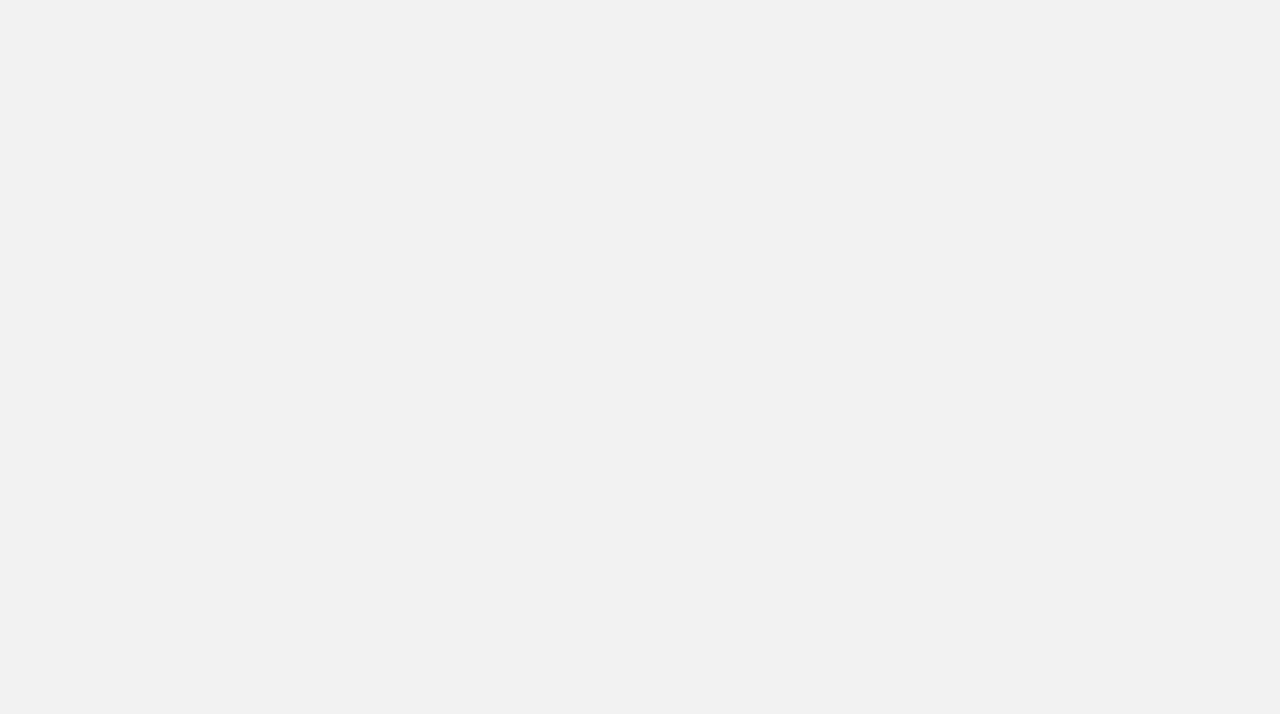
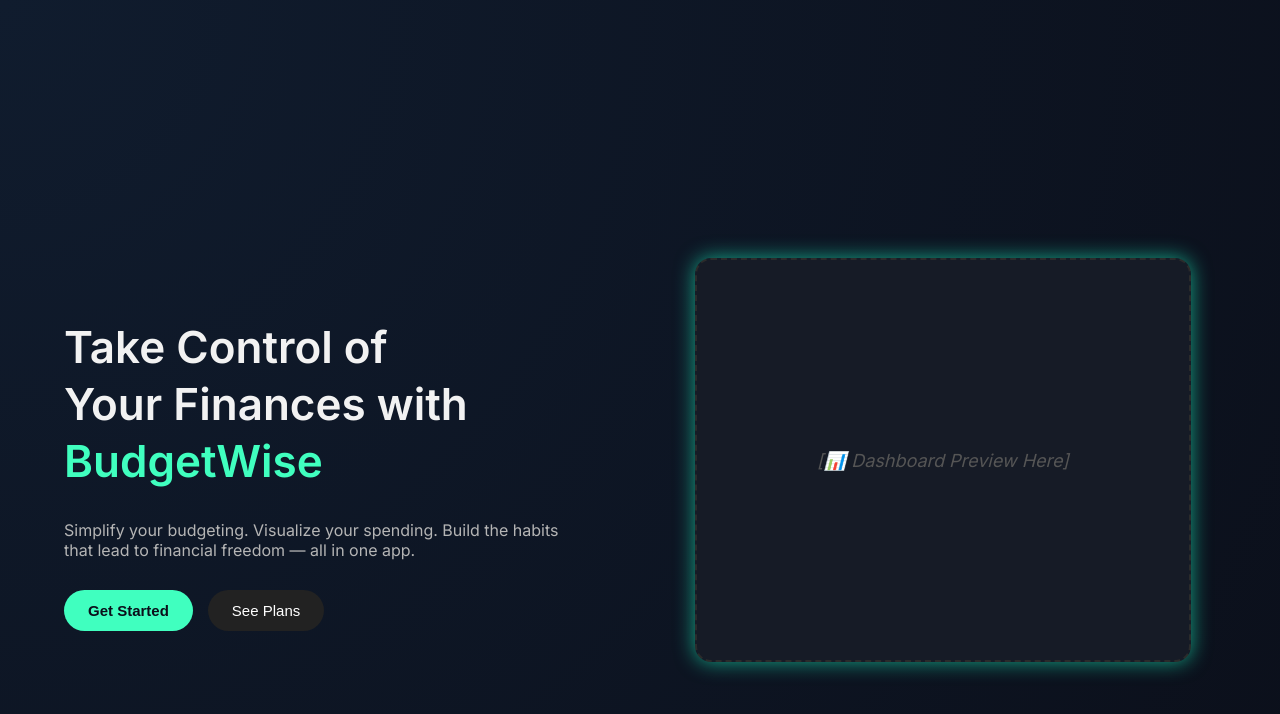
Before and after one commit to S-15-77/Expense_tracker, a React (Create React App) app: page /onboarding in a window 1280 px wide. Before the commit this address had no page. Shown: the top 714 px of the page. Built offline with nearby package versions, Linux system fonts and the light colour scheme.

Commit message:
added onboarding

```diff
--- a/src/App.css
+++ b/src/App.css
@@ -36,3 +36,54 @@
     transform: rotate(360deg);
   }
 }
+
+
+/* src/App.css */
+
+/* 🌙 Global Theme Variables */
+:root {
+  --color-bg: #0b0f1a;
+  --color-surface: #161b26;
+  --color-primary: #40ffbf;
+  --color-primary-hover: #29eaa5;
+  --color-light: #f5f5f5;
+  --color-muted: #b5b5b5;
+  --color-dark-gray: #222;
+  --color-darker-gray: #2b2b2b;
+
+  --font-main: 'Inter', sans-serif;
+  --radius: 12px;
+  --radius-pill: 30px;
+  --transition: all 0.3s ease;
+}
+
+/* 🌐 Base Reset & Typography */
+body {
+  margin: 0;
+  padding: 0;
+  font-family: var(--font-main);
+  background-color: var(--color-bg);
+  color: var(--color-light);
+}
+
+button {
+  font-family: var(--font-main);
+  cursor: pointer;
+  transition: var(--transition);
+  border: none;
+  outline: none;
+}
+
+a {
+  color: inherit;
+  text-decoration: none;
+}
+
+input, select {
+  font-family: var(--font-main);
+  border-radius: var(--radius);
+  border: 1px solid var(--color-darker-gray);
+  background-color: var(--color-surface);
+  color: var(--color-light);
+  padding: 10px;
+}
--- a/src/App.js
+++ b/src/App.js
@@ -4,12 +4,14 @@ import { BrowserRouter as Router, Routes, Route } from 'react-router-dom';
 import Register from './components/Register';
 import Login from './components/Login';
 import Dashboard from './components/Dashboard';
+import Onboarding from './components/Onboarding';
 
 function App() {
   return (
     <Router>
       <Routes>
         <Route path="/" element={<Dashboard />} />
+        <Route path="/onboarding" element={<Onboarding />} />
         <Route path="/register" element={<Register />} />
         <Route path="/login" element={<Login />} />
       </Routes>
--- /dev/null
+++ b/src/components/Login.css
@@ -0,0 +1,52 @@
+/* src/components/Login.css */
+
+.login-container {
+  background-color: #ffffff;
+  padding: 30px;
+  max-width: 400px;
+  margin: 80px auto;
+  border-radius: 8px;
+  box-shadow: 0 0 10px rgba(0, 0, 0, 0.1);
+  font-family: Arial, sans-serif;
+}
+
+.login-container h2 {
+  text-align: center;
+  margin-bottom: 20px;
+  color: #333;
+}
+
+.login-container input {
+  width: 100%;
+  padding: 10px;
+  margin-bottom: 14px;
+  font-size: 16px;
+  border: 1px solid #bbb;
+  border-radius: 4px;
+}
+
+.login-container button {
+  width: 100%;
+  padding: 10px;
+  font-size: 16px;
+  background-color: #4caf50;
+  color: white;
+  border: none;
+  border-radius: 4px;
+  cursor: pointer;
+}
+
+.login-container button:hover {
+  background-color: #388e3c;
+}
+
+.login-container p {
+  text-align: center;
+  margin-top: 10px;
+  font-size: 14px;
+}
+
+.login-container a {
+  color: #2196f3;
+  text-decoration: none;
+}
--- a/src/components/Login.js
+++ b/src/components/Login.js
@@ -1,8 +1,8 @@
-// src/components/Login.js
 import React, { useState } from 'react';
 import { signInWithEmailAndPassword } from 'firebase/auth';
 import { auth } from '../firebase';
 import { useNavigate } from 'react-router-dom';
+import './Login.css'; // ✅ Import CSS
 
 function Login() {
   const [email, setEmail] = useState('');
@@ -20,15 +20,27 @@ function Login() {
   };
 
   return (
-    <form onSubmit={handleLogin}>
+    <div className="login-container">
       <h2>Login</h2>
-      <input type="email" placeholder="Email" value={email}
-        onChange={(e) => setEmail(e.target.value)} required />
-      <input type="password" placeholder="Password" value={password}
-        onChange={(e) => setPassword(e.target.value)} required />
-      <button type="submit">Login</button>
-
-    </form>
+      <form onSubmit={handleLogin}>
+        <input
+          type="email"
+          placeholder="Email"
+          value={email}
+          onChange={(e) => setEmail(e.target.value)}
+          required
+        />
+        <input
+          type="password"
+          placeholder="Password"
+          value={password}
+          onChange={(e) => setPassword(e.target.value)}
+          required
+        />
+        <button type="submit">Login</button>
+      </form>
+      <p>Don't have an account? <a href="/register">Register here</a></p>
+    </div>
   );
 }
 
--- /dev/null
+++ b/src/components/Onboarding.css
@@ -0,0 +1,108 @@
+/* src/components/Onboarding.css */
+
+@import url('https://fonts.googleapis.com/css2?family=Inter:wght@400;600&display=swap');
+
+body, html {
+  margin: 0;
+  padding: 0;
+  font-family: 'Inter', sans-serif;
+  background-color: #0b0f1a;
+  color: #ffffff;
+}
+
+.hero-wrapper {
+  min-height: 100vh;
+  display: flex;
+  justify-content: center;
+  align-items: center;
+  background: radial-gradient(circle at top left, #101c2e 0%, #0b0f1a 100%);
+  padding: 60px 5%;
+}
+
+.hero-content {
+  display: flex;
+  justify-content: space-between;
+  align-items: center;
+  max-width: 1200px;
+  width: 100%;
+  gap: 60px;
+}
+
+.text-area {
+  flex: 1;
+}
+
+.text-area h1 {
+  font-size: 44px;
+  line-height: 1.3;
+  font-weight: 600;
+  color: #f2f2f2;
+}
+
+.text-area h1 span {
+  color: #40ffbf;
+}
+
+.text-area p {
+  margin-top: 20px;
+  font-size: 16px;
+  color: #b5b5b5;
+  max-width: 500px;
+}
+
+.cta-buttons {
+  margin-top: 30px;
+}
+
+.btn-green {
+  background-color: #40ffbf;
+  color: #0b0f1a;
+  border: none;
+  padding: 12px 24px;
+  font-weight: bold;
+  font-size: 15px;
+  border-radius: 30px;
+  margin-right: 15px;
+  cursor: pointer;
+  transition: background 0.3s ease;
+}
+
+.btn-green:hover {
+  background-color: #29eaa5;
+}
+
+.btn-dark {
+  background-color: #222;
+  color: #ffffff;
+  border: none;
+  padding: 12px 24px;
+  font-size: 15px;
+  border-radius: 30px;
+  cursor: pointer;
+  transition: background 0.3s ease;
+}
+
+.btn-dark:hover {
+  background-color: #333;
+}
+
+.mockup-area {
+  flex: 1;
+  display: flex;
+  justify-content: center;
+}
+
+.screen-mockup {
+  width: 90%;
+  height: 400px;
+  background-color: #161b26;
+  border-radius: 16px;
+  display: flex;
+  align-items: center;
+  justify-content: center;
+  color: #555;
+  font-size: 18px;
+  font-style: italic;
+  border: 2px dashed #2b2b2b;
+  box-shadow: 0 0 20px #1affc6a0;
+}
--- /dev/null
+++ b/src/components/Onboarding.js
@@ -0,0 +1,30 @@
+// src/components/Onboarding.js
+import React from 'react';
+import './Onboarding.css';
+
+function Onboarding() {
+  return (
+    <div className="hero-wrapper">
+      <div className="hero-content">
+        <div className="text-area">
+          <h1>
+            Take Control of <br /> Your Finances with <span>BudgetWise</span>
+          </h1>
+          <p>
+            Simplify your budgeting. Visualize your spending. Build the habits that lead to financial freedom — all in one app.
+          </p>
+          <div className="cta-buttons">
+            <button className="btn-green">Get Started</button>
+            <button className="btn-dark">See Plans</button>
+          </div>
+        </div>
+
+        <div className="mockup-area">
+          <div className="screen-mockup">[📊 Dashboard Preview Here]</div>
+        </div>
+      </div>
+    </div>
+  );
+}
+
+export default Onboarding;
--- /dev/null
+++ b/src/components/Register.css
@@ -0,0 +1,52 @@
+/* src/components/Register.css */
+
+.register-container {
+  background-color: #ffffff;
+  padding: 30px;
+  max-width: 400px;
+  margin: 80px auto;
+  border-radius: 8px;
+  box-shadow: 0 0 10px rgba(0, 0, 0, 0.1);
+  font-family: Arial, sans-serif;
+}
+
+.register-container h2 {
+  text-align: center;
+  margin-bottom: 20px;
+  color: #333;
+}
+
+.register-container input {
+  width: 100%;
+  padding: 10px;
+  margin-bottom: 14px;
+  font-size: 16px;
+  border: 1px solid #bbb;
+  border-radius: 4px;
+}
+
+.register-container button {
+  width: 100%;
+  padding: 10px;
+  font-size: 16px;
+  background-color: #2196f3;
+  color: white;
+  border: none;
+  border-radius: 4px;
+  cursor: pointer;
+}
+
+.register-container button:hover {
+  background-color: #1976d2;
+}
+
+.register-container p {
+  text-align: center;
+  margin-top: 10px;
+  font-size: 14px;
+}
+
+.register-container a {
+  color: #2196f3;
+  text-decoration: none;
+}
--- a/src/components/Register.js
+++ b/src/components/Register.js
@@ -1,8 +1,8 @@
-// src/components/Register.js
 import React, { useState } from 'react';
 import { createUserWithEmailAndPassword } from 'firebase/auth';
 import { auth } from '../firebase';
 import { useNavigate } from 'react-router-dom';
+import './Register.css'; // ✅ Import CSS
 
 function Register() {
   const [email, setEmail] = useState('');
@@ -13,21 +13,34 @@ function Register() {
     e.preventDefault();
     try {
       await createUserWithEmailAndPassword(auth, email, password);
-      navigate('/'); // redirect to dashboard
+      navigate('/');
     } catch (error) {
       alert(error.message);
     }
   };
 
   return (
-    <form onSubmit={handleRegister}>
+    <div className="register-container">
       <h2>Register</h2>
-      <input type="email" placeholder="Email" value={email}
-        onChange={(e) => setEmail(e.target.value)} required />
-      <input type="password" placeholder="Password" value={password}
-        onChange={(e) => setPassword(e.target.value)} required />
-      <button type="submit">Register</button>
-    </form>
+      <form onSubmit={handleRegister}>
+        <input
+          type="email"
+          placeholder="Email"
+          value={email}
+          onChange={(e) => setEmail(e.target.value)}
+          required
+        />
+        <input
+          type="password"
+          placeholder="Password"
+          value={password}
+          onChange={(e) => setPassword(e.target.value)}
+          required
+        />
+        <button type="submit">Register</button>
+      </form>
+      <p>Already have an account? <a href="/login">Login here</a></p>
+    </div>
   );
 }
 
```
